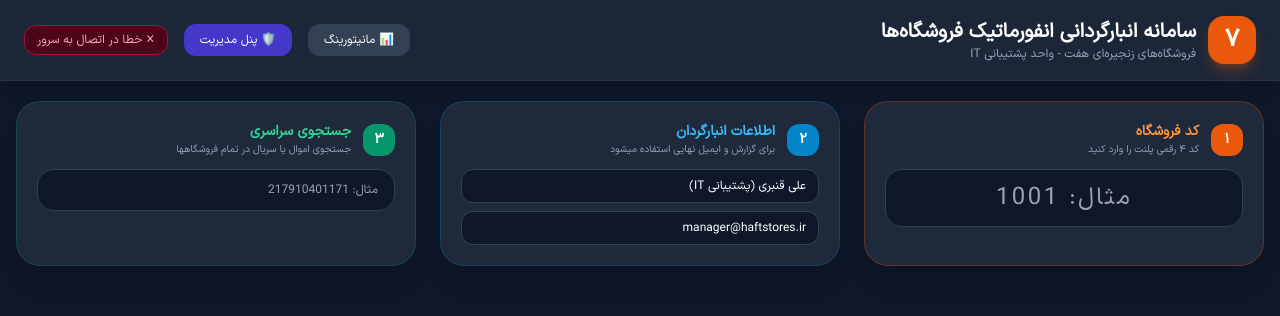
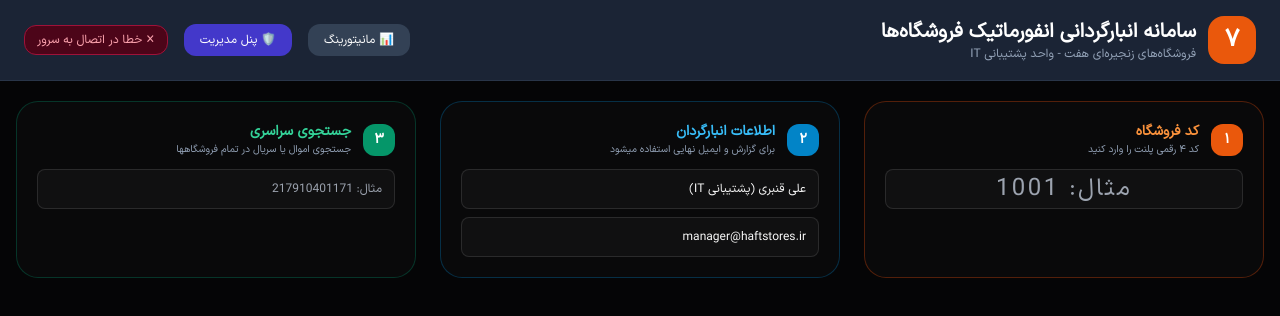
Before and after one commit to irmacfa/haft-audit-server, a website: page public/index.html in a window 1280 px wide. Drawn offline with nearby package versions, Linux system fonts and the light colour scheme; no server answers.

Commit message:
style: port VibeFarsi Graphite design system to vanilla UI

```diff
--- a/package.json
+++ b/package.json
@@ -19,5 +19,8 @@
     "multer": "^2.5.0",
     "nodemailer": "^10.3.1",
     "xlsx": "^0.18.5"
+  },
+  "devDependencies": {
+    "vibefarsi": "^2.0.0"
   }
 }
--- a/public/index.html
+++ b/public/index.html
@@ -168,7 +168,7 @@
                         <button onclick="downloadReport()" id="downloadBtn" class="hidden bg-sky-700 hover:bg-sky-600 text-white text-xs px-4 py-2 rounded-xl transition font-bold shadow">
                             📥 دانلود اکسل
                         </button>
-                        <button onclick="finalizeAndLock()" id="finalizeBtn" class="bg-emerald-700 hover:bg-emerald-600 text-white text-xs px-4 py-2 rounded-xl transition font-bold shadow">
+                        <button onclick="finalizeAndLock()" id="finalizeBtn" class="vf-primary bg-emerald-700 text-xs px-4 py-2 rounded-xl font-bold">
                             🔒 تایید نهایی و قفل انبارگردانی
                         </button>
                     </div>
--- a/public/style.css
+++ b/public/style.css
@@ -8,7 +8,43 @@
     font-display: swap;
 }
 
-/* فونت Iran Sans X در تمام عناصر تمام صفحات */
+/* ============================================================
+   VibeFarsi — Graphite design tokens (اقتباس از رجیستری رسمی)
+   ============================================================ */
+:root {
+    color-scheme: dark;
+
+    --background: oklch(0.115 0.002 285);
+    --foreground: oklch(0.975 0 0);
+    --card: oklch(0.14 0.002 285);
+    --popover: oklch(0.16 0.002 285);
+    --primary: oklch(0.975 0 0);
+    --primary-foreground: oklch(0.13 0 0);
+    --secondary: oklch(0.2 0.002 285);
+    --muted: oklch(0.175 0.002 285);
+    --muted-foreground: oklch(0.63 0.004 285);
+    --accent: oklch(0.2 0.002 285);
+    --border: oklch(1 0 0 / 8%);
+    --input: oklch(1 0 0 / 11%);
+    --ring: oklch(0.7 0 0);
+    --brand: oklch(0.8 0.165 65);
+    --brand-foreground: oklch(0.22 0.06 60);
+    --destructive: oklch(0.65 0.2 25);
+    --success: oklch(0.75 0.16 160);
+    --warning: oklch(0.82 0.16 80);
+
+    --radius: 0.625rem;
+    --shape-control: calc(var(--radius) - 2px);
+    --shape-field: calc(var(--radius) - 2px);
+    --shape-surface: calc(var(--radius) + 12px);
+    --line: 1px;
+    --field: color-mix(in oklch, var(--background) 60%, transparent);
+    --motion: 200ms;
+    --motion-ease: cubic-bezier(0.2, 0, 0, 1);
+    --press: scale(0.98);
+}
+
+/* فونت IRANSansX در تمام عناصر تمام صفحات */
 html, body, *, *::before, *::after {
     font-family: 'IRANSansX', Tahoma, Arial, sans-serif !important;
 }
@@ -18,8 +54,104 @@ body {
     text-align: right;
     margin: 0;
     padding: 0;
+    background: var(--background);
+    color: var(--foreground);
 }
 
-input, button, select, textarea, table, th, td, code, kbd, pre {
-    font-family: 'IRANSansX', Tahoma, Arial, sans-serif !important;
+/* رنگهای خنثای Graphite جایگزین آبیِ Tailwind میشود */
+body.bg-slate-900 { background: var(--background) !important; }
+[class~='bg-slate-800'] { background: var(--card) !important; }
+[class~='bg-slate-900']:not(body) { background: var(--muted) !important; }
+
+/* ---------- دکمهها (VibeFarsi button) ---------- */
+button,
+.filter-btn,
+a.vf-btn {
+    border: var(--line) solid var(--border) !important;
+    border-radius: var(--shape-control) !important;
+    font-weight: 600;
+    transition: background-color var(--motion) var(--motion-ease),
+                border-color var(--motion) var(--motion-ease),
+                transform var(--motion) var(--motion-ease),
+                box-shadow var(--motion) var(--motion-ease) !important;
+    cursor: pointer;
 }
+button:active,
+.filter-btn:active,
+a.vf-btn:active { transform: var(--press); }
+
+button:disabled { opacity: 0.5; pointer-events: none; }
+
+/* دکمه اصلی سفید (Graphite) و تاکید کهربایی */
+.vf-primary {
+    background: var(--primary) !important;
+    color: var(--primary-foreground) !important;
+    border-color: var(--primary) !important;
+}
+.vf-primary:hover { opacity: 0.85; }
+
+.vf-brand {
+    background: var(--brand) !important;
+    color: var(--brand-foreground) !important;
+    border-color: var(--brand) !important;
+}
+
+/* ---------- ورودیها (VibeFarsi input) ---------- */
+input:not([type='checkbox']):not([type='radio']):not([type='file']),
+select,
+textarea {
+    min-height: 40px;
+    border: var(--line) solid var(--input);
+    border-radius: var(--shape-field);
+    background: var(--field);
+    color: var(--foreground);
+    padding: 0 12px;
+    transition: border-color var(--motion) var(--motion-ease),
+                box-shadow var(--motion) var(--motion-ease);
+}
+input::placeholder,
+textarea::placeholder { color: var(--muted-foreground); opacity: 0.75; }
+
+input:not([type='checkbox']):not([type='radio']):not([type='file']):focus,
+select:focus,
+textarea:focus {
+    outline: none;
+    border-color: transparent;
+    box-shadow: 0 0 0 2px var(--ring);
+}
+
+button:focus-visible,
+a:focus-visible,
+input:focus-visible,
+select:focus-visible,
+textarea:focus-visible {
+    outline: 2px solid var(--ring);
+    outline-offset: 2px;
+}
+
+/* جلوگیری از زوم خودکار Safari در iOS */
+@supports (-webkit-touch-callout: none) {
+    input:not([type='checkbox']):not([type='radio']):not([type='file']),
+    select, textarea { font-size: 16px; }
+}
+
+/* ---------- سطوح: خط مویی، بدون سایه بیرونی ---------- */
+[class*='rounded-3xl'] {
+    border-radius: var(--shape-surface) !important;
+    box-shadow: inset 0 1px 0 oklch(1 0 0 / 6%) !important;
+}
+.shadow-xl, .shadow-2xl, .shadow-lg, .shadow {
+    box-shadow: none !important;
+}
+
+input[type='checkbox'],
+input[type='radio'] {
+    accent-color: var(--brand);
+}
+
+@media (prefers-reduced-motion: reduce) {
+    *, *::before, *::after {
+        transition-duration: 0.01ms !important;
+        animation-duration: 0.01ms !important;
+    }
+}
```
Also changed, not shown: qa/test-results.json (+6 -6 lines), README.md, 1 other file.
